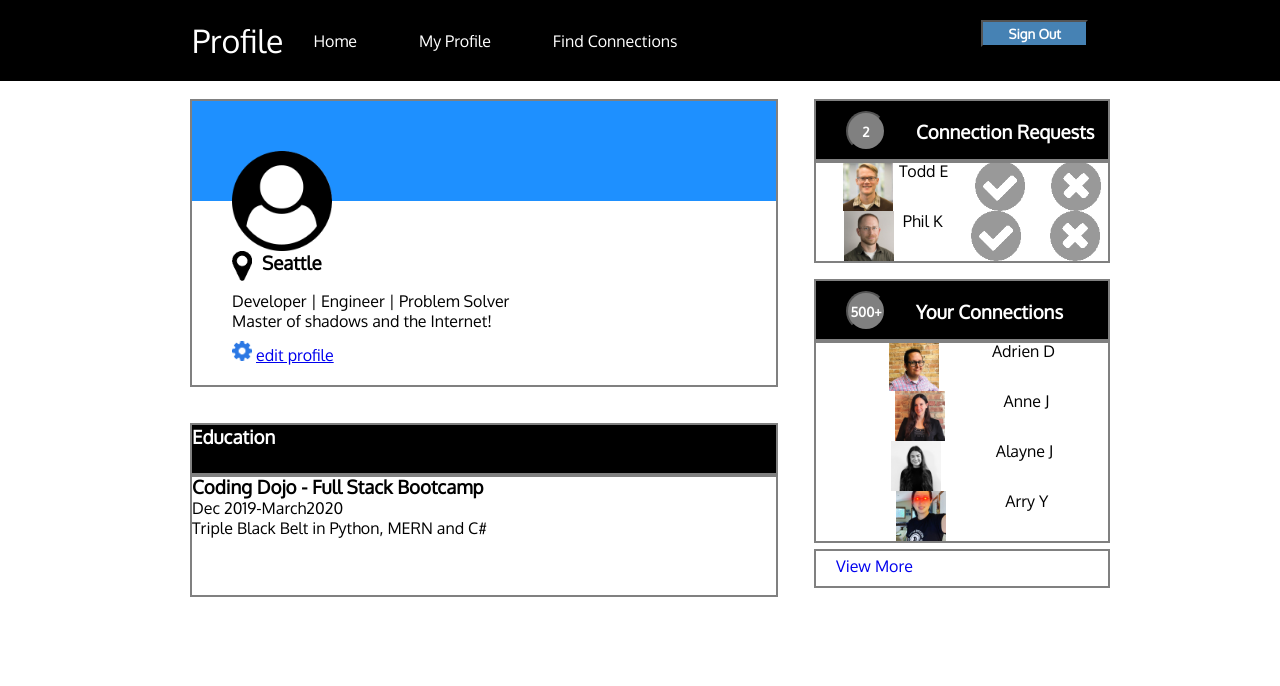
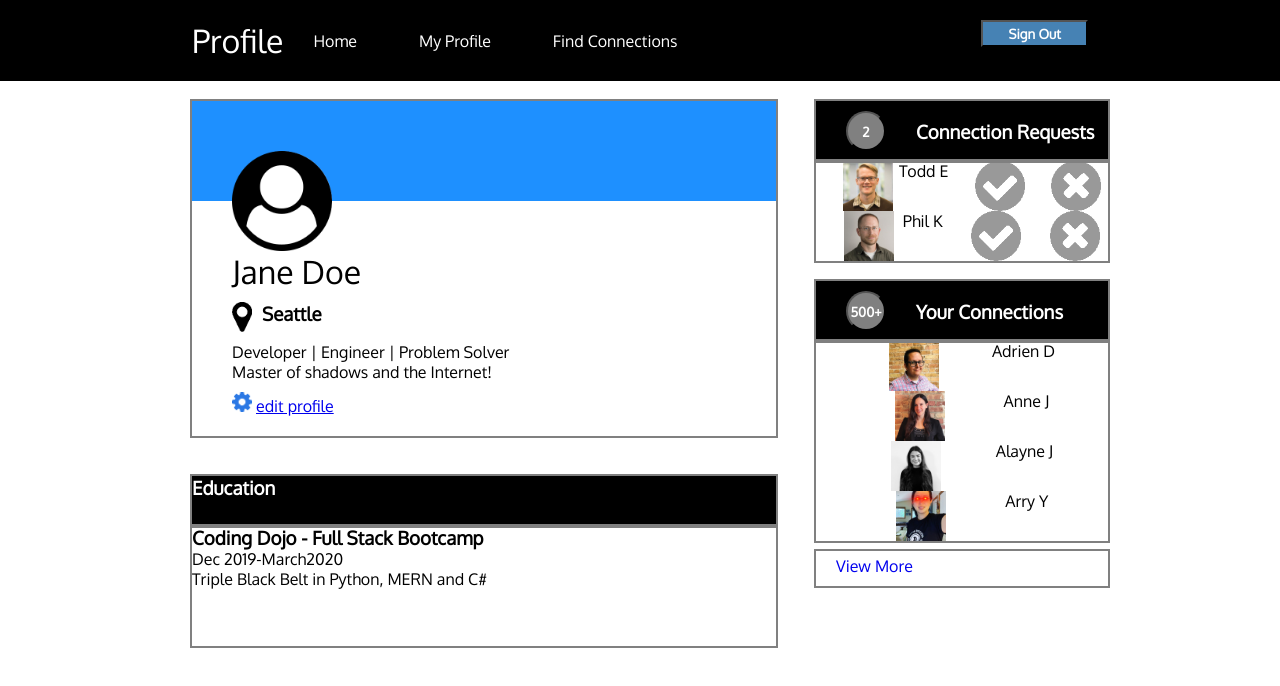
Before and after one commit to DougRokakis/profile_page, a plain HTML site: page index.html in a window 1280 px wide. Drawn offline with Linux system fonts and the light colour scheme.

Commit message:
added Jane Doe title.

```diff
--- a/index.html
+++ b/index.html
@@ -33,6 +33,7 @@
                     <img src="./icons/user-circle.png" alt="empty picture of Jane Doe" class="jane-doe">
                 </div>
                 <div class="info-bottom">
+                    <h1>Jane Doe</h1>
                     <div class="map">
                         <img class="map-marker-icon" src="./icons/map-marker.png" alt="map marker">
                         <h3>Seattle</h3>
```
